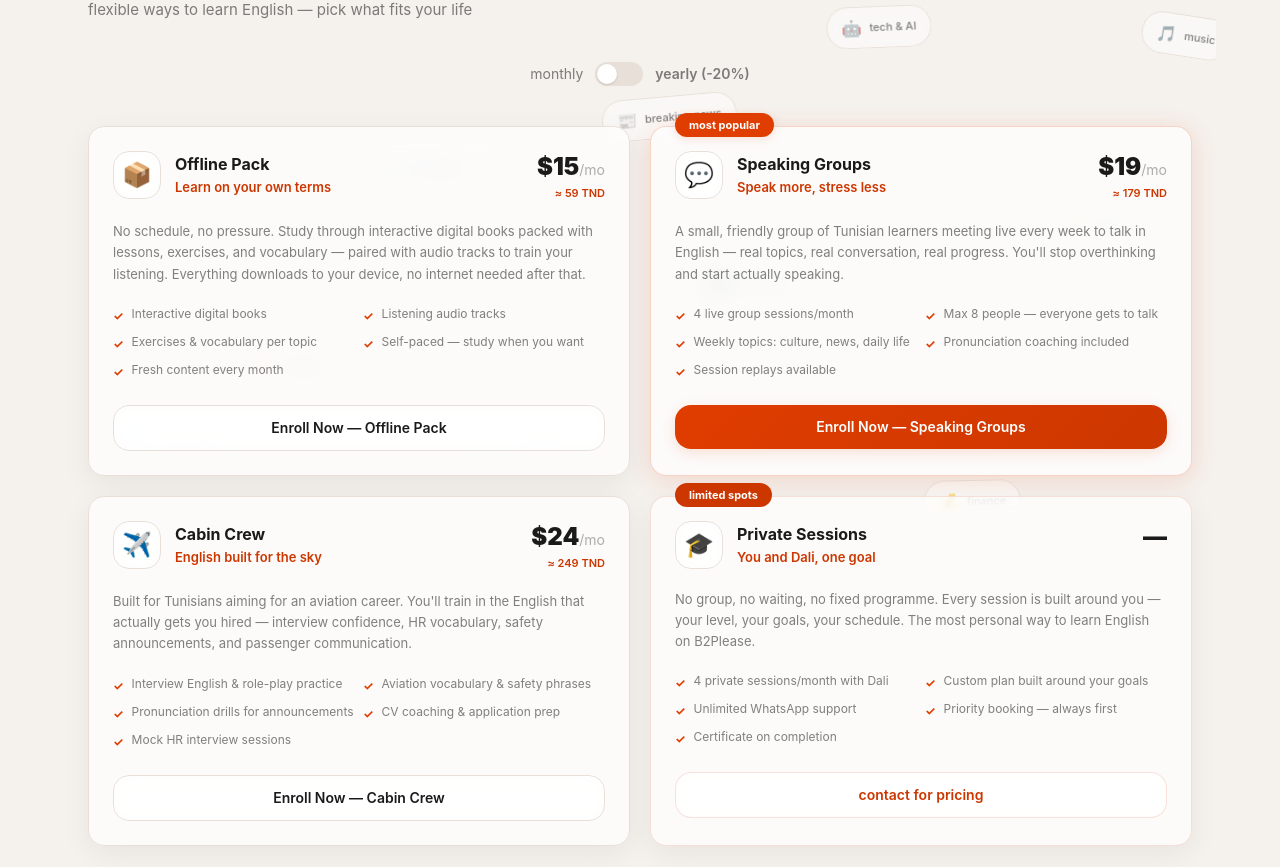
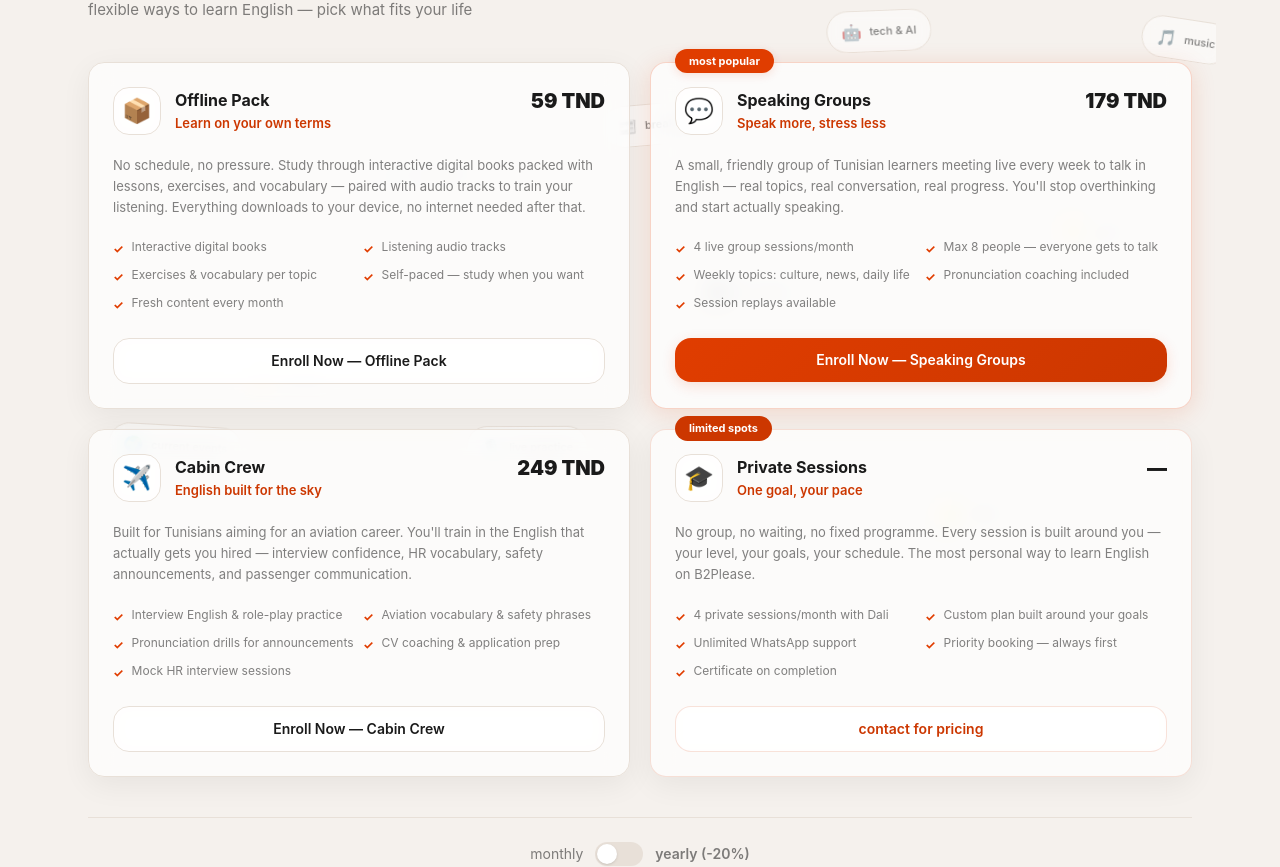
Before and after one commit to Lukakku6/ielts-tn, a Next.js app: page / in a window 1280 px wide. Shown: the part 1035-1902 px from the top of the page. Built offline with nearby package versions, Linux system fonts and the light colour scheme.

Commit message:
feat: update private sessions tagline, TND-only pricing, move yearly switch to bottom

```diff
--- a/app/page.tsx
+++ b/app/page.tsx
@@ -88,8 +88,8 @@
         name:'Offline Pack',
         tagline:'Learn on your own terms',
         desc:'No schedule, no pressure. Study through interactive digital books packed with lessons, exercises, and vocabulary — paired with audio tracks to train your listening. Everything downloads to your device, no internet needed after that.',
-        price: { m: '15', y: '12' },
-        tnd: { m: '59', y: '47' },
+        priceTnd: '59 TND',
+        yearlyTnd: '47 TND',
         features:[
           'Interactive digital books',
           'Listening audio tracks',
@@ -106,8 +106,8 @@
         name:'Speaking Groups',
         tagline:'Speak more, stress less',
         desc:'A small, friendly group of Tunisian learners meeting live every week to talk in English — real topics, real conversation, real progress. You\'ll stop overthinking and start actually speaking.',
-        price: { m: '19', y: '15' },
-        tnd: { m: '179', y: '143' },
+        priceTnd: '179 TND',
+        yearlyTnd: '143 TND',
         features:[
           '4 live group sessions/month',
           'Max 8 people — everyone gets to talk',
@@ -125,8 +125,8 @@
         name:'Cabin Crew',
         tagline:'English built for the sky',
         desc:'Built for Tunisians aiming for an aviation career. You\'ll train in the English that actually gets you hired — interview confidence, HR vocabulary, safety announcements, and passenger communication.',
-        price: { m: '24', y: '19' },
-        tnd: { m: '249', y: '199' },
+        priceTnd: '249 TND',
+        yearlyTnd: '199 TND',
         features:[
           'Interview English & role-play practice',
           'Aviation vocabulary & safety phrases',
@@ -141,10 +141,10 @@
         id:'private',
         icon:'🎓',
         name:'Private Sessions',
-        tagline:'You and Dali, one goal',
+        tagline:'One goal, your pace',
         desc:'No group, no waiting, no fixed programme. Every session is built around you — your level, your goals, your schedule. The most personal way to learn English on B2Please.',
-        price: { m: '--', y: '--' },
-        tnd: { m: '--', y: '--' },
+        priceTnd: 'Contact',
+        yearlyTnd: 'Contact',
         features:[
           '4 private sessions/month with Dali',
           'Custom plan built around your goals',
@@ -211,8 +211,8 @@
         name:'Pack Hors-Ligne',
         tagline:'Apprends à ton rythme',
         desc:'Pas d\'horaire, pas de pression. Étudie grâce à des livres numériques interactifs remplis de leçons, d\'exercices et de vocabulaire — accompagnés de pistes audio pour entraîner ta compréhension orale. Tout se télécharge sur ton appareil, plus besoin d\'internet après.',
-        price: { m: '15', y: '12' },
-        tnd: { m: '59', y: '47' },
+        priceTnd: '59 TND',
+        yearlyTnd: '47 TND',
         features:[
           'Livres numériques interactifs',
           'Pistes audio d\'écoute',
@@ -229,8 +229,8 @@
         name:'Groupes de Conversation',
         tagline:'Parle plus, stresse moins',
         desc:'Un petit groupe sympa d\'apprenants tunisiens qui se retrouvent chaque semaine pour parler anglais — vrais sujets, vraies conversations, vrais progrès. Tu vas arrêter de bloquer et commencer à vraiment parler.',
-        price: { m: '19', y: '15' },
-        tnd: { m: '179', y: '143' },
+        priceTnd: '179 TND',
+        yearlyTnd: '143 TND',
         features:[
           '4 sessions live en groupe/mois',
           'Max 8 personnes — tout le monde parle',
@@ -248,8 +248,8 @@
         name:'Personnel Navigant',
         tagline:'L\'anglais pour le ciel',
         desc:'Conçu pour les Tunisiens qui visent une carrière dans l\'aviation. Tu t\'entraîneras sur l\'anglais qui fait vraiment la différence — confiance en entretien, vocabulaire RH, annonces de sécurité et communication passagers.',
-        price: { m: '24', y: '19' },
-        tnd: { m: '249', y: '199' },
+        priceTnd: '249 TND',
+        yearlyTnd: '199 TND',
         features:[
           'Anglais d\'entretien & jeux de rôle',
           'Vocabulaire aviation & phrases de sécurité',
@@ -264,10 +264,10 @@
         id:'private',
         icon:'🎓',
         name:'Sessions Privées',
-        tagline:'Toi et Dali, un seul objectif',
+        tagline:'Un objectif, ton rythme',
         desc:'Pas de groupe, pas d\'attente, pas de programme imposé. Chaque session est construite autour de toi — ton niveau, tes objectifs, ton emploi du temps.',
-        price: { m: '--', y: '--' },
-        tnd: { m: '--', y: '--' },
+        priceTnd: 'Contact',
+        yearlyTnd: 'Contact',
         features:[
           '4 sessions privées/mois avec Dali',
           'Plan personnalisé selon tes objectifs',
@@ -334,8 +334,8 @@
         name:'الحزمة دون اتصال',
         tagline:'تعلّم على وتيرتك',
         desc:'لا جداول، لا ضغط. ادرس من خلال كتب رقمية تفاعلية مليئة بالدروس والتمارين والمفردات — مرفقة بتسجيلات صوتية لتدريب الاستماع. كل شيء يتحمّل على جهازك، لا حاجة للإنترنت بعد ذلك.',
-        price: { m: '15', y: '12' },
-        tnd: { m: '59', y: '47' },
+        priceTnd: '59 TND',
+        yearlyTnd: '47 TND',
         features:[
           'كتب رقمية تفاعلية',
           'تسجيلات صوتية للاستماع',
@@ -352,8 +352,8 @@
         name:'مجموعات المحادثة',
         tagline:'تكلّم أكثر، توتر أقل',
         desc:'مجموعة صغيرة ودودة من المتعلّمين التونسيين تلتقي كل أسبوع للتحدث بالإنجليزية — مواضيع حقيقية، محادثات حقيقية، تقدّم حقيقي. ستتوقف عن التردد وتبدأ فعلاً بالكلام.',
-        price: { m: '19', y: '15' },
-        tnd: { m: '179', y: '143' },
+        priceTnd: '179 TND',
+        yearlyTnd: '143 TND',
         features:[
           '4 جلسات جماعية مباشرة / شهر',
           '8 أشخاص كحدٍّ أقصى — الجميع يتكلّم',
@@ -371,8 +371,8 @@
         name:'طاقم الطيران',
         tagline:'الإنجليزية للسماء',
         desc:'مصمَّم للتونسيين الراغبين في مسار مهني في الطيران. ستتدرّب على الإنجليزية التي تجعلك فعلاً مقبولاً — ثقة في المقابلات، مفردات الموارد البشرية، إعلانات السلامة، والتواصل مع المسافرين.',
-        price: { m: '24', y: '19' },
-        tnd: { m: '249', y: '199' },
+        priceTnd: '249 TND',
+        yearlyTnd: '199 TND',
         features:[
           'إنجليزية المقابلات وتمارين لعب الأدوار',
           'مفردات الطيران وعبارات السلامة',
@@ -387,10 +387,10 @@
         id:'private',
         icon:'🎓',
         name:'جلسات خاصة',
-        tagline:'أنت ودالي، هدف واحد',
+        tagline:'هدف واحد، وتيرتك',
         desc:'لا مجموعات، لا انتظار، لا برنامج موحّد. كل جلسة مبنية حولك أنت — مستواك، أهدافك، وقتك. الطريقة الأكثر خصوصية لتعلّم الإنجليزية على B2Please.',
-        price: { m: '--', y: '--' },
-        tnd: { m: '--', y: '--' },
+        priceTnd: 'تواصل',
+        yearlyTnd: 'تواصل',
         features:[
           '4 جلسات خاصة / شهر مع دالي',
           'خطة مخصصة حول أهدافك',
@@ -991,24 +991,9 @@
           <h2 className="text-3xl lg:text-4xl font-black mb-3" style={{letterSpacing:'-0.025em',color:s.textPrimary}}>{t.classesH}</h2>
           <p className="text-[15px] mb-10 max-w-lg" style={{color:s.textSecondary}}>{t.classesSub}</p>
 
-          {/* Yearly/Monthly Switch */}
-          <div className="flex items-center justify-center gap-3 mb-10">
-            <span className="text-sm" style={{color:s.textSecondary}}>{t.monthly}</span>
-            <button
-              onClick={() => setActivePrice(p => p === 'm' ? 'y' : 'm')}
-              className="w-12 h-6 rounded-full transition-all relative glass-btn"
-              style={{backgroundColor: activePrice === 'y' ? s.textOrange : s.borderColor}}
-            >
-              <div className="w-5 h-5 bg-white rounded-full absolute top-0.5 transition-all shadow-sm"
-                style={{left: activePrice === 'y' ? '25px' : '2px'}}
-              />
-            </button>
-            <span className="text-sm font-semibold" style={{color: activePrice === 'y' ? s.textOrange : s.textSecondary}}>{t.yearly}</span>
-          </div>
-
           <div className="grid grid-cols-1 md:grid-cols-2 gap-5">
             {t.packages.map((pkg) => {
-              const isPrivate = pkg.price.m === '--'
+              const isPrivate = pkg.priceTnd === 'Contact' || pkg.priceTnd === 'تواصل'
               return (
                 <div key={pkg.id} className="glass-card pkg-card rounded-2xl p-6 relative" style={{
                   borderColor: (pkg as any).popular ? `${s.textOrange}35` : (pkg as any).premium ? `${s.textOrangeLight}25` : s.borderColor,
@@ -1043,16 +1028,12 @@
                     <div className="text-right">
                       {!isPrivate ? (
                         <>
-                          <div className="text-2xl font-black" style={{color: s.textPrimary}}>
-                            ${pkg.price[activePrice]}
-                            <span className="text-sm font-normal" style={{color: s.textTertiary}}>/mo</span>
-                          </div>
-                          <div className="text-[11px] font-semibold mt-0.5" style={{color: s.textOrangeLight}}>
-                            ≈ {pkg.tnd[activePrice]} TND
+                          <div className="text-xl font-black" style={{color: s.textPrimary}}>
+                            {pkg.priceTnd}
                           </div>
                         </>
                       ) : (
-                        <div className="text-2xl font-black" style={{color: s.textPrimary}}>—</div>
+                        <div className="text-xl font-black" style={{color: s.textPrimary}}>—</div>
                       )}
                     </div>
                   </div>
@@ -1074,6 +1055,21 @@
                 </div>
               )
             })}
+          </div>
+
+          {/* Yearly/Monthly Switch at bottom */}
+          <div className="flex items-center justify-center gap-3 mt-10 pt-6 border-t" style={{borderColor:s.borderColor}}>
+            <span className="text-sm" style={{color:s.textSecondary}}>{t.monthly}</span>
+            <button
+              onClick={() => setActivePrice(p => p === 'm' ? 'y' : 'm')}
+              className="w-12 h-6 rounded-full transition-all relative glass-btn"
+              style={{backgroundColor: activePrice === 'y' ? s.textOrange : s.borderColor}}
+            >
+              <div className="w-5 h-5 bg-white rounded-full absolute top-0.5 transition-all shadow-sm"
+                style={{left: activePrice === 'y' ? '25px' : '2px'}}
+              />
+            </button>
+            <span className="text-sm font-semibold" style={{color: activePrice === 'y' ? s.textOrange : s.textSecondary}}>{t.yearly}</span>
           </div>
         </div>
       </section>
```
